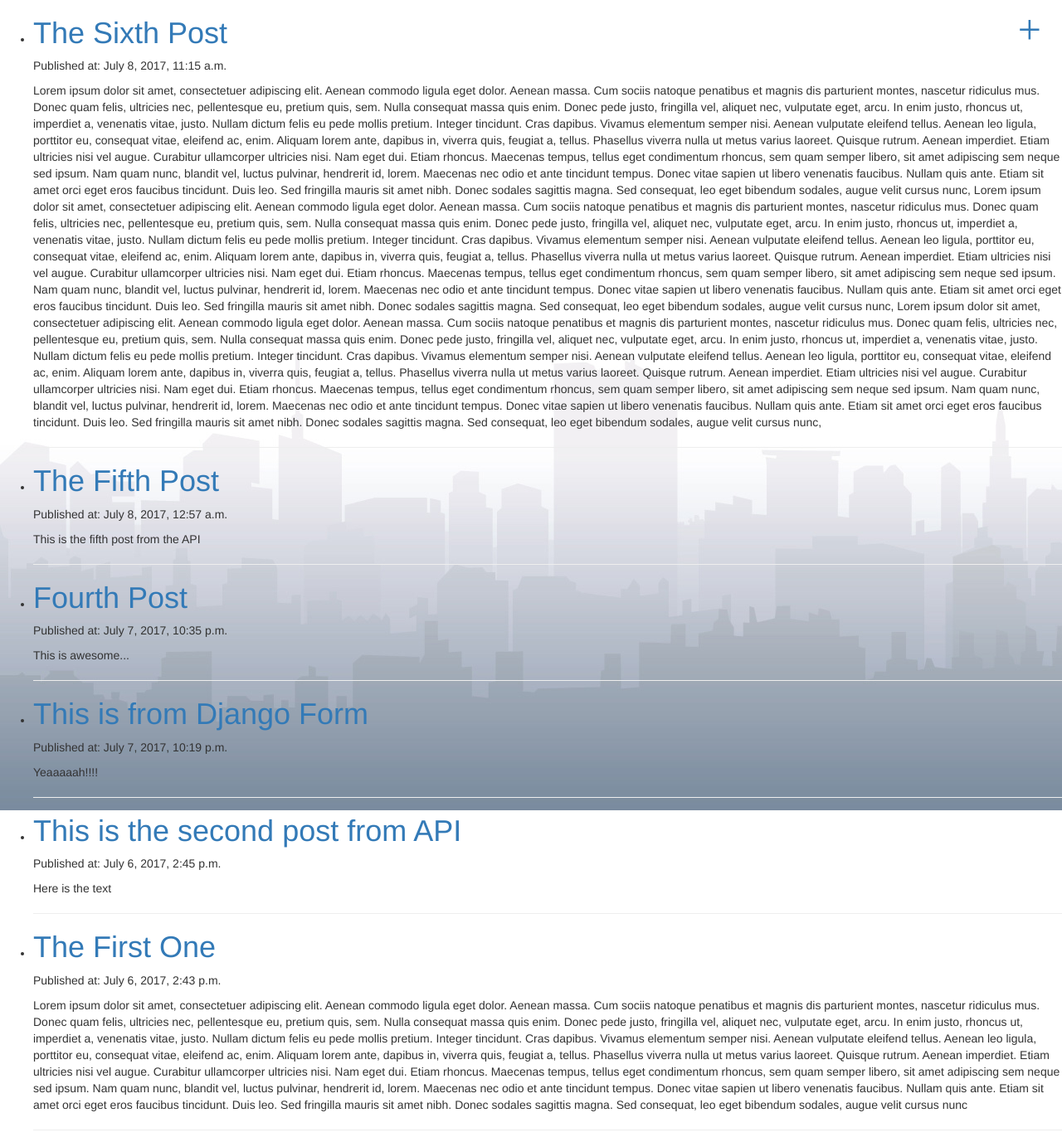
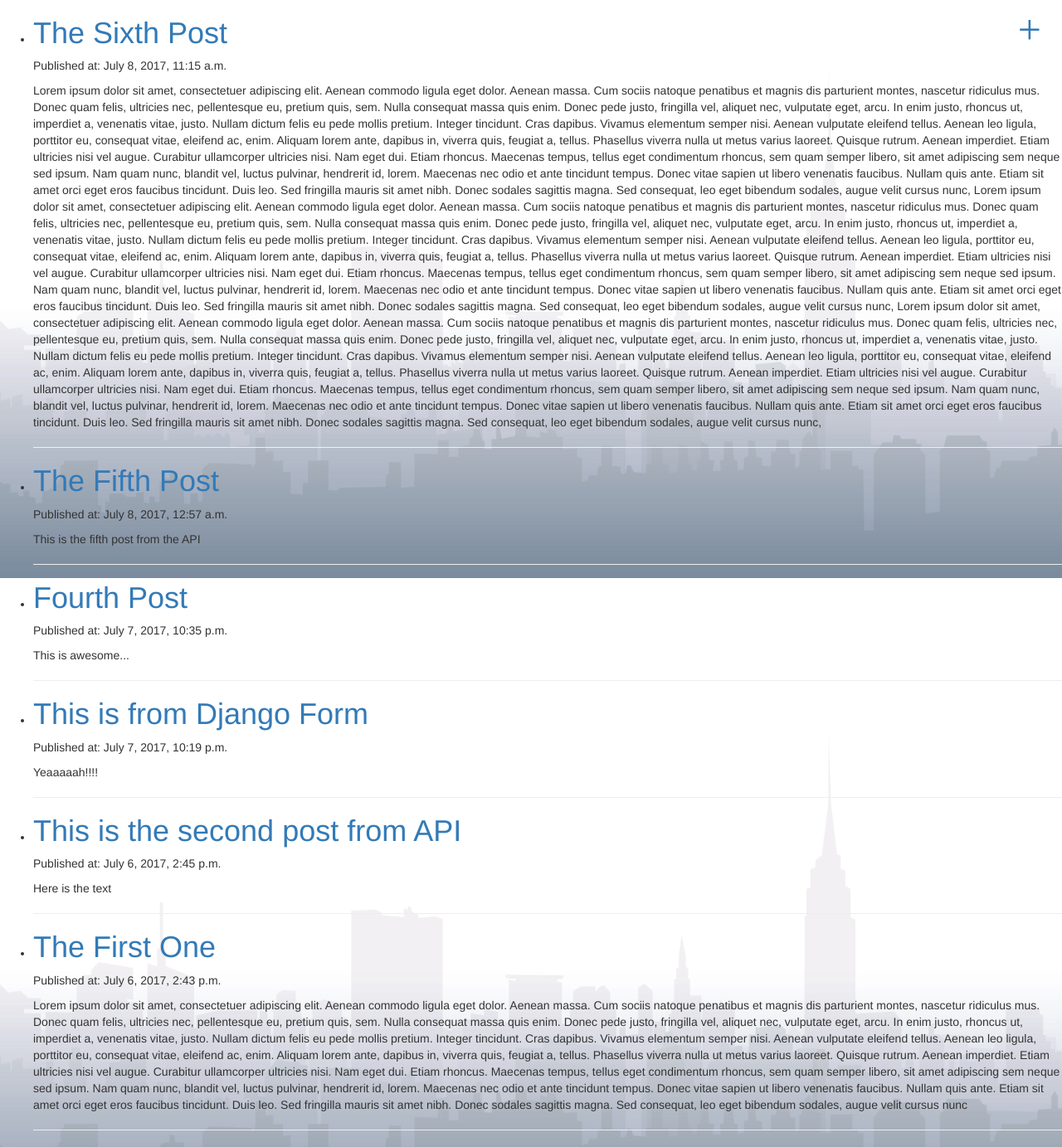
Before and after one commit to blitz007/DjangoBlog, a Django app: page / in a window 1280 px wide. Shown: the part 103-1486 px from the top of the page at 83% size. Run offline with Django 3.2, Linux system fonts and the light colour scheme; data comes from the database, SQL or seed files in the repository; both versions use the stored data as it was after the commit; some libraries are stand-ins or nearby versions; some web fonts are replaced.

Commit message:
Adjusted CSS Properties and Bootstrap

```diff
--- a/blog/static/index.css
+++ b/blog/static/index.css
@@ -9,6 +9,10 @@ h1 a{
 	padding-left: 10px;
 	padding-bottom: 15px;
 
+}
+
+hover{
+	color:#FFFFFF;
 }
 
 #glyph{
@@ -25,6 +29,9 @@ a:hover{
 body{
 	background-image: url('background.png');
 	background-repeat: no-repeat;
+	background-position: center-bottom;
+	background-attachment: fixed;
+	background-size: cover;
 }
 
 .post-form{
--- a/blog/templates/blog/index.html
+++ b/blog/templates/blog/index.html
@@ -22,5 +22,6 @@
 	</ul>
 {% else %}
 	<p>No Posts are available.</p>
+
 {% endif %}
 </body>
```
Also changed, not shown: db.sqlite3.
